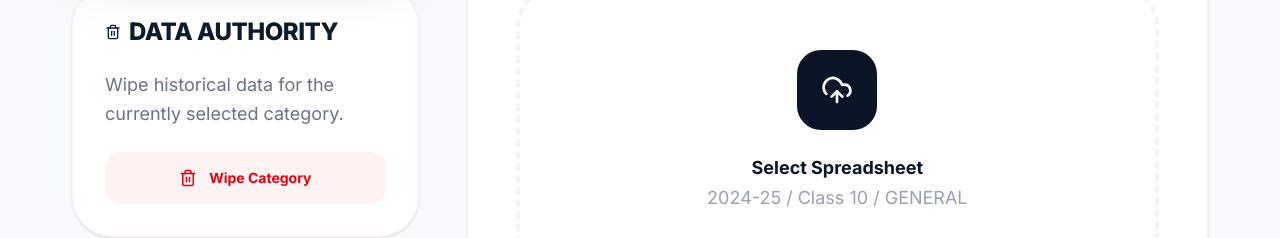
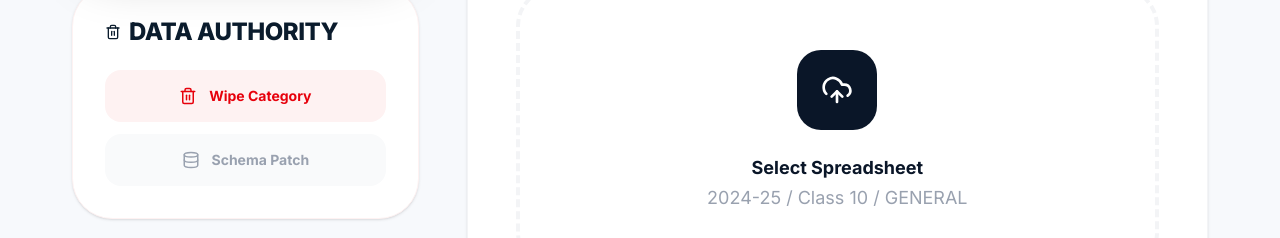
Before and after one commit to Sparsh-bit/New-Defence-Public-School, a Next.js app: page /admin/results in a window 1280 px wide. Shown: the part 491-729 px from the top of the page. Built offline with nearby package versions, Linux system fonts and the light colour scheme; no server answers; sample sign-in values are in the browser's storage; a web font is replaced by a local one; what lightswind would draw is missing.

Commit message:
Critical Fix: Added Database Schema Repair Tool and UI trigger to resolve 'no such column: academic_year' error in production.

```diff
--- a/app/admin/results/page.tsx
+++ b/app/admin/results/page.tsx
@@ -15,6 +15,7 @@ export default function AdminResultsPortal() {
     const [selectedYear, setSelectedYear] = useState('2024-25');
     const [isUploading, setIsUploading] = useState(false);
     const [isDeleting, setIsDeleting] = useState(false);
+    const [isRepairing, setIsRepairing] = useState(false);
     const [batches, setBatches] = useState<{ batch_id: string, academic_year: string, class: string, stream: string, upload_date: string }[]>([]);
     const [isLoadingBatches, setIsLoadingBatches] = useState(false);
     const [message, setMessage] = useState<{ type: 'success' | 'error', text: string } | null>(null);
@@ -115,6 +116,26 @@ export default function AdminResultsPortal() {
         }
     };
 
+    const handleRepair = async () => {
+        setIsRepairing(true);
+        setMessage(null);
+        try {
+            const res = await fetch('/api/admin/repair', {
+                headers: getAuthHeaders()
+            });
+            const data = await res.json();
+            if (data.success) {
+                setMessage({ type: 'success', text: 'Database schema repaired successfully. You can now resume uploads.' });
+            } else {
+                setMessage({ type: 'error', text: 'Repair failed: ' + (data.error || data.message) });
+            }
+        } catch (e) {
+            setMessage({ type: 'error', text: 'Repair request failed.' });
+        } finally {
+            setIsRepairing(false);
+        }
+    };
+
     if (!isAuthenticated) {
         return (
             <div className="min-h-screen bg-[#0A1628] flex items-center justify-center p-6 text-display text-white">
@@ -170,9 +191,7 @@ export default function AdminResultsPortal() {
                             <h4 className="text-sm font-black uppercase tracking-widest text-red-500 mb-6 flex items-center gap-2">
                                 <Trash2 size={16} /> Data Authority
                             </h4>
-                            <p className="text-xs text-gray-500 mb-6 leading-relaxed">
-                                Wipe historical data for the currently selected category.
-                            </p>
+                            <div className="space-y-3">
                                 <button
                                     onClick={() => handleAction('delete')}
                                     disabled={isDeleting}
@@ -181,6 +200,24 @@ export default function AdminResultsPortal() {
                                     {isDeleting ? <Loader2 className="animate-spin" /> : <Trash2 size={18} />}
                                     Wipe Category
                                 </button>
+
+                                <button
+                                    onClick={handleRepair}
+                                    disabled={isRepairing}
+                                    className={`w-full py-4 rounded-2xl font-bold text-sm transition-all flex items-center justify-center gap-3 disabled:opacity-30 ${message?.text?.includes('SQLITE_ERROR') || message?.text?.includes('column')
+                                        ? 'bg-amber-100 text-amber-700 hover:bg-amber-500 hover:text-white border border-amber-200'
+                                        : 'bg-gray-50 text-gray-400 hover:bg-gray-200'
+                                        }`}
+                                >
+                                    {isRepairing ? <Loader2 className="animate-spin" /> : <Database size={18} />}
+                                    Schema Patch
+                                </button>
+                                {message?.text?.includes('SQLITE_ERROR') && (
+                                    <p className="text-[10px] text-amber-600 font-bold text-center animate-pulse">
+                                        Found database mismatch. Click Schema Patch to fix.
+                                    </p>
+                                )}
+                            </div>
                         </div>
 
                         {/* Recent Uploads / Granular Deletion */}
--- /dev/null
+++ b/app/api/admin/repair/route.ts
@@ -0,0 +1,59 @@
+import { NextResponse } from 'next/server';
+import { adminApiHandler, type SecureRequest } from '@/lib/security';
+import { getDatabase } from '@/lib/db';
+
+export const runtime = 'edge';
+
+/**
+ * DATABASE REPAIR UTILITY
+ *
+ * This endpoint is used to apply schema migrations to the D1 database
+ * directly from the application. This is useful when the remote
+ * database schema falls behind the code.
+ */
+async function handleRepair(request: SecureRequest) {
+    try {
+        const db = getDatabase();
+
+        console.log(`[DB REPAIR] Triggered by user: ${request.user?.username}`);
+
+        // We use try-catch for each ALTER TABLE because SQLite doesn't have 'IF NOT EXISTS' for columns
+        const tasks = [
+            { name: 'academic_year', sql: "ALTER TABLE results ADD COLUMN academic_year TEXT" },
+            { name: 'batch_id', sql: "ALTER TABLE results ADD COLUMN batch_id TEXT" },
+            { name: 'upload_date', sql: "ALTER TABLE results ADD COLUMN upload_date TEXT" }
+        ];
+
+        const results = [];
+
+        for (const task of tasks) {
+            try {
+                await db.prepare(task.sql).run();
+                results.push({ column: task.name, status: 'Added successfully' });
+            } catch (e: any) {
+                if (e.message?.includes('duplicate column name') || e.message?.includes('already exists')) {
+                    results.push({ column: task.name, status: 'Already exists' });
+                } else {
+                    results.push({ column: task.name, status: 'Error', error: e.message });
+                }
+            }
+        }
+
+        return NextResponse.json({
+            success: true,
+            message: 'Schema repair process completed.',
+            results
+        });
+
+    } catch (error: any) {
+        console.error('Repair failed:', error);
+        return NextResponse.json({
+            success: false,
+            message: 'Database repair failed',
+            error: error.message
+        }, { status: 500 });
+    }
+}
+
+// Restricted to Super Admin or at least admin:write
+export const GET = adminApiHandler(handleRepair, 'settings:write');
```
Lines whose indentation alone changed are shown as unchanged.
